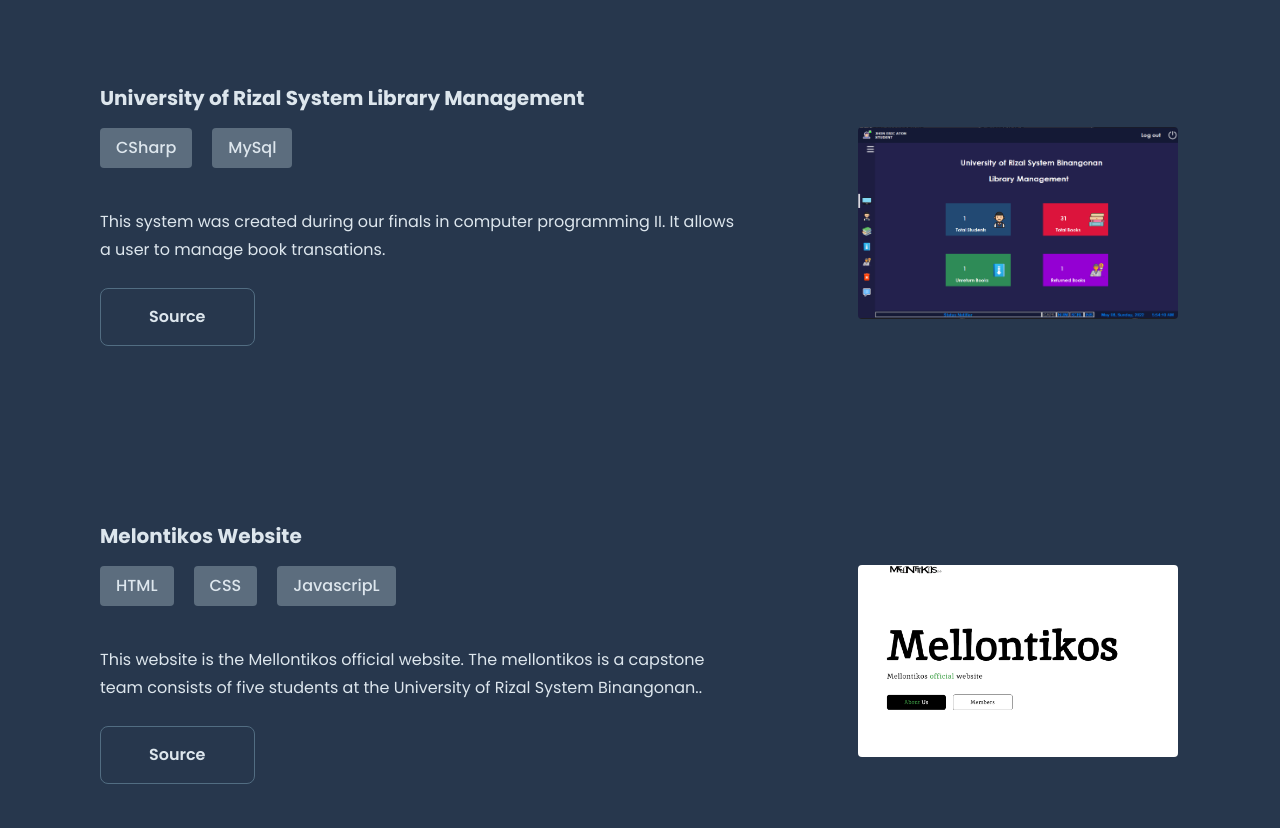
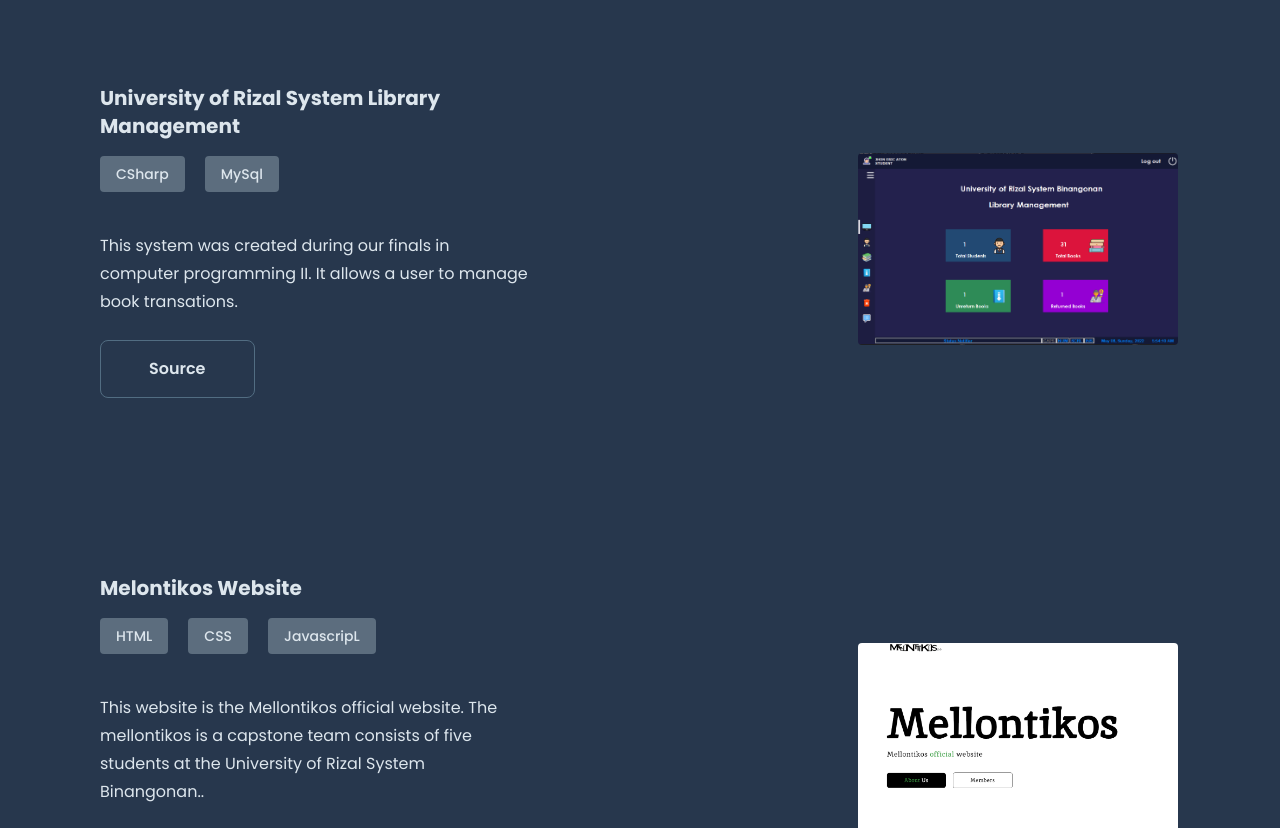
Before and after one commit to Jhoneric12/react-portfolio, a React (Vite) app: page / in a window 1280 px wide. Shown: the part 900-1728 px from the top of the page. Built offline with nearby package versions, Linux system fonts and the light colour scheme; a web font is replaced by a local one.

Commit message:
Added project image hover effect

```diff
--- a/src/components/Languages.jsx
+++ b/src/components/Languages.jsx
@@ -3,7 +3,7 @@
 
 const Languages = ({lang}) => {
   return (
-    <div className=' langs bg-[#5C6D7E] text-fonts font-medium text-based py-2 px-4 rounded mr-5'> {lang} </div>
+    <div className=' langs bg-[#5C6D7E] text-fonts font-medium text-sm py-2 px-4 rounded mr-5'> {lang} </div>
   )
 }
 
--- a/src/components/ProjectList.jsx
+++ b/src/components/ProjectList.jsx
@@ -3,7 +3,7 @@
 import Mellontikos from '../assets/Mellontikos Website.png'
 import Button from './Button'
 import Languages from './Languages'
-
+import '../index.css'
 function ProjectList() {
 
     const btnText = "Source"
@@ -11,7 +11,7 @@
   return (
     <div className="container">
         <div className="project flex justify-between mb-40">
-            <div className="first flex flex-col w-[60%] ">
+            <div className="first flex flex-col w-[40%] ">
                 <h1 className='text-xl text-fonts font-bold mb-4'>University of Rizal System Library Management</h1>
                 <div className="languages flex mb-10">
                     <Languages lang = 'CSharp'/>
@@ -25,11 +25,11 @@
                 </div>
             </div>
             <div className="second flex items-center justify-center w-[30%]">
-                <img className='rounded w-[20rem] h-[12rem]'src={URSBLibrary} alt="" />
+                <img className=' proj-img rounded w-[20rem] h-[12rem]'src={URSBLibrary} alt="" />
             </div>
         </div>
         <div className="project flex justify-between mb-40">
-            <div className="first flex flex-col w-[60%] ">
+            <div className="first flex flex-col w-[40%] ">
                 <h1 className='text-xl text-fonts font-bold mb-4'>Melontikos Website</h1>
                 <div className="languages flex justify-between w-[28%] mb-10">
                     <Languages lang  = 'HTML'/>
@@ -44,7 +44,7 @@
                 </div>
             </div>
             <div className="second   flex items-center justify-center w-[30%]">
-                <img className='rounded w-[20rem] h-[12rem]'src={Mellontikos} alt="" />
+                <img className=' proj-img rounded w-[20rem] h-[12rem]'src={Mellontikos} alt="" />
             </div>
         </div>
     </div>
--- a/src/index.css
+++ b/src/index.css
@@ -34,10 +34,10 @@
     transform: translate(0, -5px);
     cursor: pointer;
 }
-.langs {
+.langs, .proj-img {
     transition: 0.3s;
 }
-.langs:hover {
+.langs:hover, .proj-img:hover {
     transform: translate(0, -5px);
     cursor: pointer;
 }
--- a/src/sections/About.jsx
+++ b/src/sections/About.jsx
@@ -1,9 +1,7 @@
 import React from 'react'
 import SectionTitle from '../components/SectionTitle'
 import LanguagesLogo from '../components/LanguagesLogo'
-import {FaReact, FaHtml5} from 'react-icons/fa'
 import {SiJavascript, SiCsharp, SiCss3, SiReact, SiHtml5} from 'react-icons/si'
-import {BiLogoCss3} from 'react-icons/bi'
 import Button from '../components/Button'
 import Me from '../assets/Me.jpg'
 import '../index.css'
```
